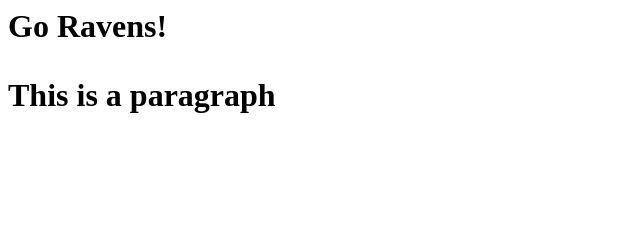
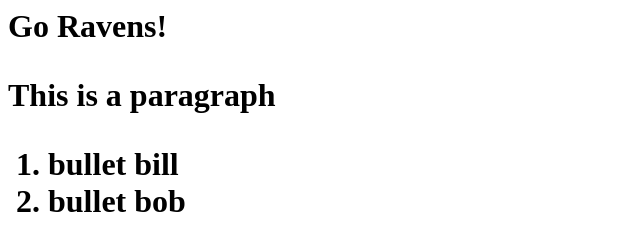
Before and after one commit to mnowowiejski/project1, a plain HTML site: page index.html in a window 1280 px wide. Shown: the whole page, without its empty margins (0-640 px from the left). Drawn offline with Linux system fonts and the light colour scheme.

Commit message:
add expanded list

```diff
--- a/index.html
+++ b/index.html
@@ -7,7 +7,11 @@
   <!--comment-->
   <h1>Go Ravens!</ht>
     <p>This is a paragraph</p>
+      <ol>
+          <li>bullet bill</li>
+          <li>bullet bob</li>
 
+        <oL>
 
 </body>
 
```
